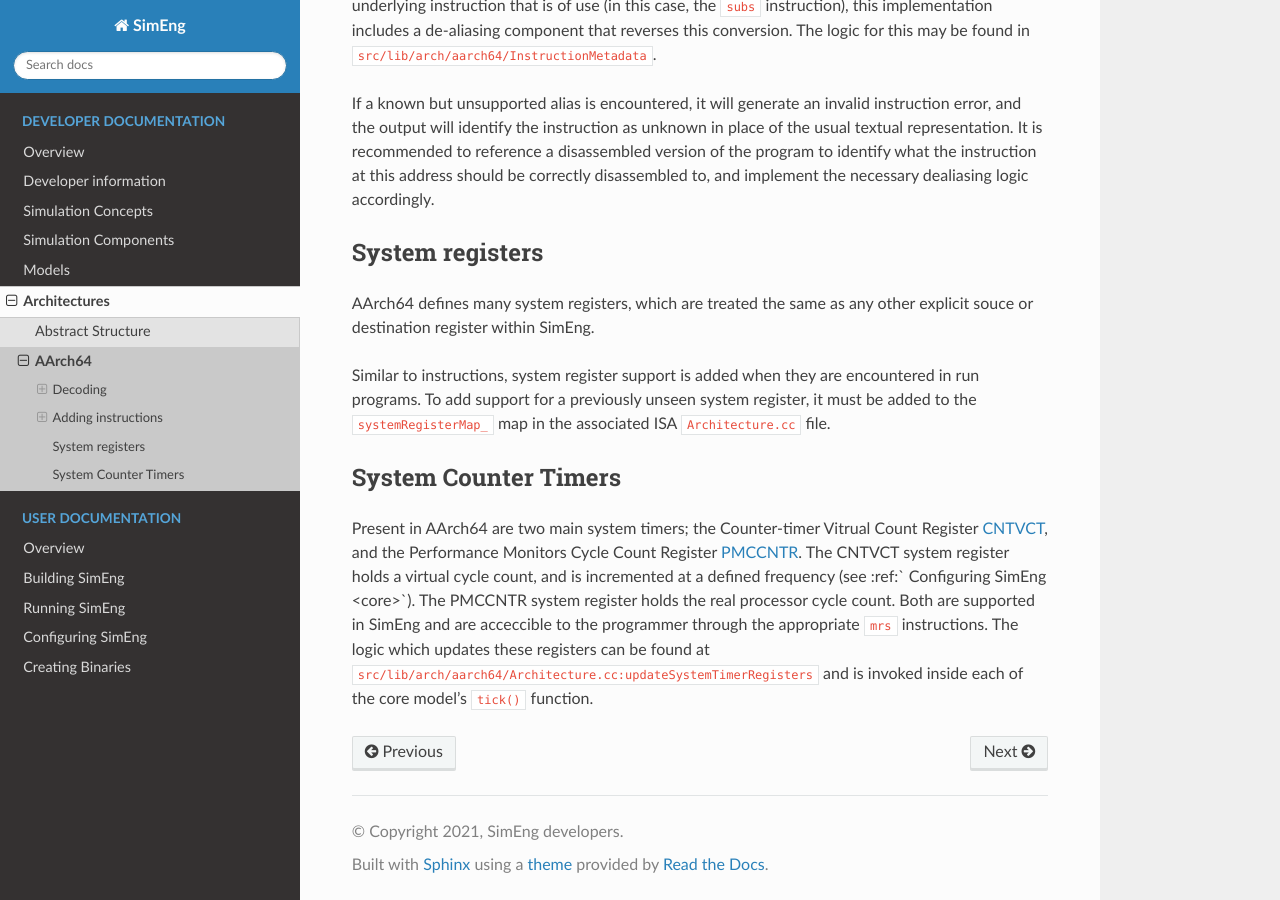
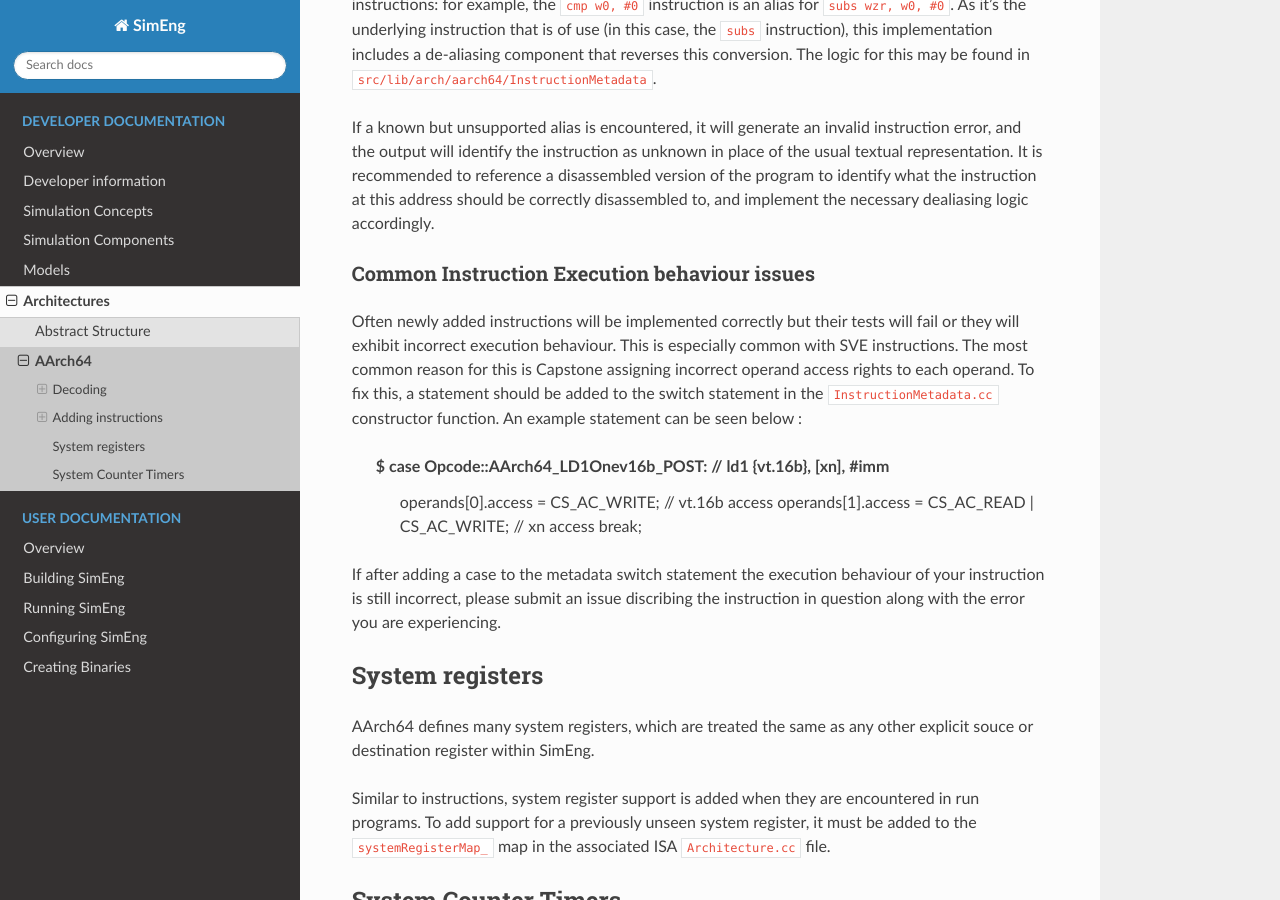
Before and after one commit to UoB-HPC/SimEng, a Sphinx documentation site: the page built from docs/sphinx/developer/arch/supported/aarch64.rst, in a window 1280 px wide and 900 px high, scrolled down 8135 px. Built offline with Sphinx 7.4.7 and the Read the Docs theme 2.0.0, drawn with Linux system fonts in a browser that asks for light colours; pages that are not in the unit, such as notebooks, are missing from menus; some of the changed text lies outside the part shown.

Commit message:
Added info for AArch64 insn execution error handling via updating capstone access rights in metadata. SE-185

```diff
--- a/docs/sphinx/developer/arch/supported/aarch64.rst
+++ b/docs/sphinx/developer/arch/supported/aarch64.rst
@@ -205,6 +205,17 @@ As Capstone is primarily a disassembler, it will attempt to generate the correct
 
 If a known but unsupported alias is encountered, it will generate an invalid instruction error, and the output will identify the instruction as unknown in place of the usual textual representation. It is recommended to reference a disassembled version of the program to identify what the instruction at this address should be correctly disassembled to, and implement the necessary dealiasing logic accordingly.
 
+Common Instruction Execution behaviour issues
+*********************************************
+Often newly added instructions will be implemented correctly but their tests will fail or they will exhibit incorrect execution behaviour. This is especially common with SVE instructions. The most common reason for this is Capstone assigning incorrect operand access rights to each operand. To fix this, a statement should be added to the switch statement in the ``InstructionMetadata.cc`` constructor function. An example statement can be seen below :
+
+    $ case Opcode::AArch64_LD1Onev16b_POST: // ld1 {vt.16b}, [xn], #imm
+      operands[0].access = CS_AC_WRITE;               // vt.16b access
+      operands[1].access = CS_AC_READ | CS_AC_WRITE;  // xn access
+      break;
+
+If after adding a case to the metadata switch statement the execution behaviour of your instruction is still incorrect, please submit an issue discribing the instruction in question along with the error you are experiencing.
+
 System registers
 ----------------
 
```
